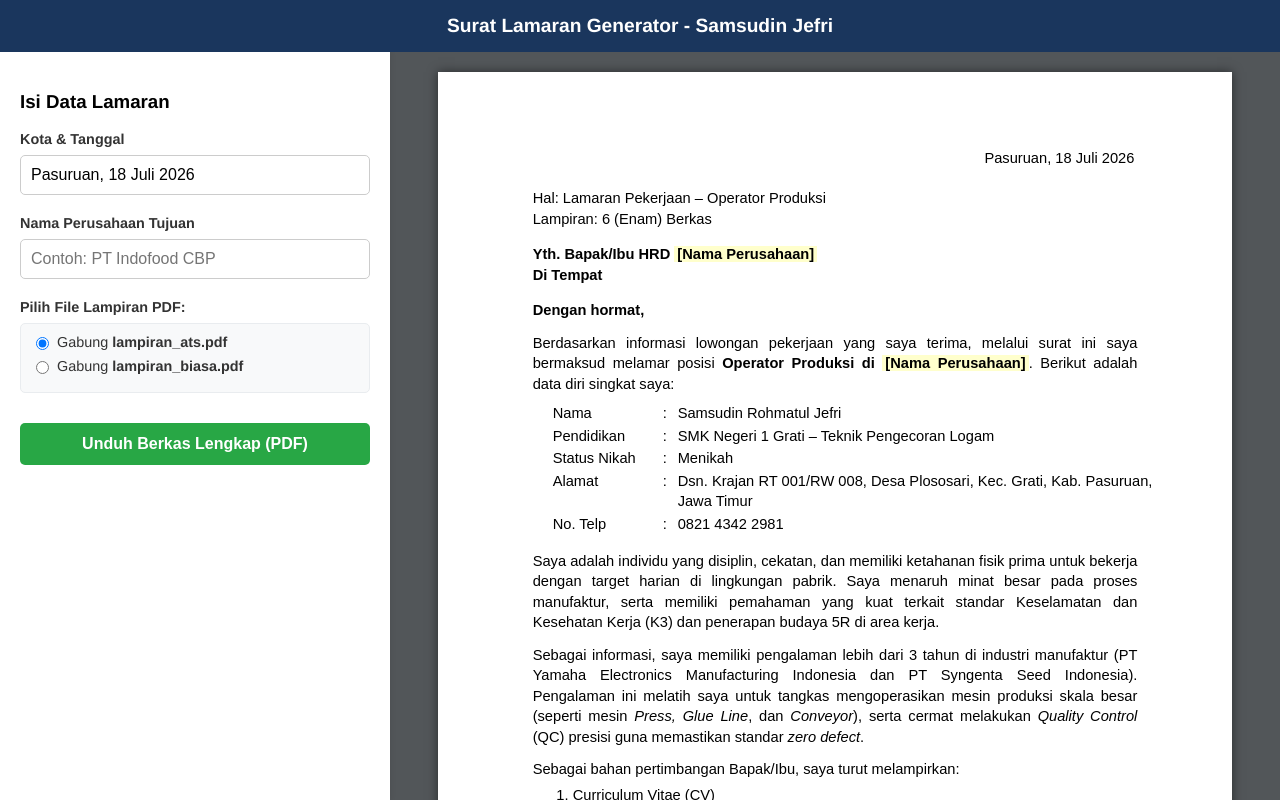
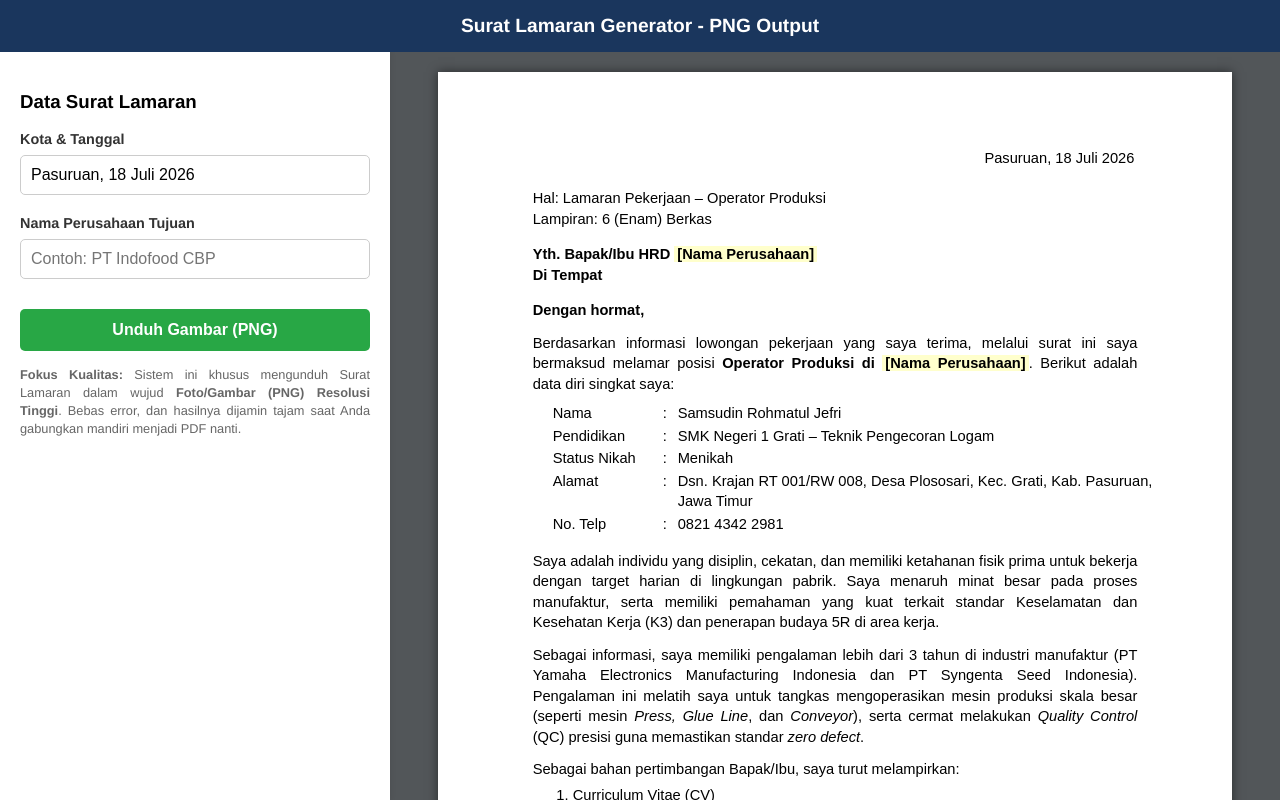
Before and after one commit to RumahDigitalProject/Susanto-Rose, a plain HTML site: page index.html in a window 1280 px wide. Drawn offline with nearby package versions, Linux system fonts and the light colour scheme.

Commit message:
Update index.html

```diff
--- a/index.html
+++ b/index.html
@@ -3,10 +3,10 @@
 <head>
     <meta charset="UTF-8">
     <meta name="viewport" content="width=device-width, initial-scale=1.0">
-    <title>Auto-Generate Lamaran & CV | Samsudin Jefri</title>
+    <title>Surat Lamaran Generator | Samsudin Jefri</title>
 
-    <script src="https://cdnjs.cloudflare.com/ajax/libs/html2pdf.js/0.10.1/html2pdf.bundle.min.js"></script>
-    <script src="https://unpkg.com/pdf-lib@1.17.1/dist/pdf-lib.min.js"></script>
+    <!-- Library Khusus Untuk Memotret HTML Menjadi Gambar (PNG) -->
+    <script src="https://cdnjs.cloudflare.com/ajax/libs/html2canvas/1.4.1/html2canvas.min.js"></script>
 
     <style>
         :root {
@@ -53,15 +53,11 @@
             background-color: #525659;
         }
 
+        /* --- Form Styles --- */
         .form-group { margin-bottom: 20px; }
         label { display: block; margin-bottom: 8px; font-weight: 600; color: #333; font-size: 0.9rem; }
         input[type="text"] { width: 100%; padding: 10px; border: 1px solid #ccc; border-radius: 5px; font-size: 1rem; box-sizing: border-box; }
         input[type="text"]:focus { border-color: var(--primary); outline: none; }
-
-        .radio-group { background: #f8f9fa; padding: 10px; border-radius: 5px; border: 1px solid #e9ecef; }
-        .radio-item { margin-bottom: 8px; display: flex; align-items: center; }
-        .radio-item input { margin-right: 8px; cursor: pointer; }
-        .radio-item label { margin-bottom: 0; font-weight: normal; cursor: pointer; }
 
         .btn-download {
             background-color: #28a745;
@@ -76,10 +72,11 @@
             transition: background 0.3s;
             margin-top: 10px;
         }
+        .btn-download:hover { background-color: #218838; }
         .btn-download:disabled { background-color: #6c757d; cursor: not-allowed; }
-        .info-text { font-size: 0.8rem; color: #666; margin-top: 15px; text-align: justify; }
+        .info-text { font-size: 0.8rem; color: #666; margin-top: 15px; text-align: justify; line-height: 1.4; }
 
-        /* KERTAS SURAT LAMARAN */
+        /* --- KERTAS SURAT LAMARAN (UKURAN A4 PATEN) --- */
         .a4-paper {
             width: 210mm;
             height: 297mm;
@@ -92,8 +89,11 @@
             line-height: 1.4;
             color: #000;
             text-align: justify;
+            /* Flex-shrink 0 agar tidak mengkerut di layar kecil */
+            flex-shrink: 0;
         }
 
+        /* --- CSS Isi Surat --- */
         .right-align { text-align: right; margin-bottom: 20px; }
         .no-margin { margin: 0; }
         .mb-3 { margin-bottom: 15px; }
@@ -106,13 +106,14 @@
         li { margin-bottom: 2px; }
         .ttd { margin-top: 25px; }
         .nama-ttd { font-weight: bold; margin-top: 60px; }
+
         .highlight { background-color: #ffffcc; transition: 0.3s; padding: 0 3px;}
 
-        /* Responsive HP */
+        /* --- Tampilan Skala di Layar HP --- */
         @media (max-width: 768px) {
             .container { flex-direction: column; }
             .form-panel { width: 100%; border-bottom: 1px solid #ccc; }
-            .a4-paper {
+            .mobile-scale {
                 transform: scale(0.5);
                 transform-origin: top center;
                 margin-bottom: -150%;
@@ -122,12 +123,12 @@
 </head>
 <body>
 
-    <div class="navbar">Surat Lamaran Generator - Samsudin Jefri</div>
+    <div class="navbar">Surat Lamaran Generator - PNG Output</div>
 
     <div class="container">
         <!-- FORM PANEL KIRI -->
         <div class="form-panel">
-            <h3>Isi Data Lamaran</h3>
+            <h3>Data Surat Lamaran</h3>
 
             <div class="form-group">
                 <label>Kota & Tanggal</label>
@@ -139,28 +140,16 @@
                 <input type="text" id="inputPT" placeholder="Contoh: PT Indofood CBP" onkeyup="updatePreview()">
             </div>
 
-            <div class="form-group">
-                <label>Pilih File Lampiran PDF:</label>
-                <div class="radio-group">
-                    <div class="radio-item">
-                        <input type="radio" id="cv-ats" name="cvType" value="ats" checked>
-                        <label for="cv-ats">Gabung <b>lampiran_ats.pdf</b></label>
-                    </div>
-                    <div class="radio-item">
-                        <input type="radio" id="cv-biasa" name="cvType" value="biasa">
-                        <label for="cv-biasa">Gabung <b>lampiran_biasa.pdf</b></label>
-                    </div>
-                </div>
-            </div>
+            <button class="btn-download" id="btnDownload" onclick="downloadPNG()">Unduh Gambar (PNG)</button>
 
-            <button class="btn-download" id="btnDownload" onclick="generateAndMergePDF()">Unduh Berkas Lengkap (PDF)</button>
+            <p class="info-text"><b>Fokus Kualitas:</b> Sistem ini khusus mengunduh Surat Lamaran dalam wujud <b>Foto/Gambar (PNG) Resolusi Tinggi</b>. Bebas error, dan hasilnya dijamin tajam saat Anda gabungkan mandiri menjadi PDF nanti.</p>
         </div>
 
         <!-- PREVIEW PANEL KANAN -->
         <div class="preview-panel">
 
-            <!-- HALAMAN 1: SURAT LAMARAN -->
-            <div class="a4-paper" id="hal-surat">
+            <!-- HALAMAN SURAT LAMARAN (WADAH UTAMA) -->
+            <div class="a4-paper mobile-scale" id="hal-surat">
                 <div class="right-align highlight" id="preview-kota">Pasuruan, ............................</div>
 
                 <div class="mb-3">
@@ -211,6 +200,7 @@
     </div>
 
     <script>
+        // Set tanggal otomatis saat dibuka
         window.onload = function() {
             const months = ["Januari", "Februari", "Maret", "April", "Mei", "Juni", "Juli", "Agustus", "September", "Oktober", "November", "Desember"];
             const today = new Date();
@@ -220,6 +210,7 @@
             updatePreview();
         };
 
+        // Update teks
         function updatePreview() {
             let kota = document.getElementById('inputKota').value;
             let pt = document.getElementById('inputPT').value;
@@ -232,90 +223,60 @@
             prevPT.innerText = pt ? pt : "[Nama Perusahaan]";
             prevPT2.innerText = pt ? pt : "[Nama Perusahaan]";
 
+            // Warna peringatan kuning
             prevKota.style.backgroundColor = kota ? "transparent" : "#ffffcc";
             prevPT.style.backgroundColor = pt ? "transparent" : "#ffffcc";
             prevPT2.style.backgroundColor = pt ? "transparent" : "#ffffcc";
         }
 
-        async function generateAndMergePDF() {
+        // FUNGSI MENGUNDUH GAMBAR PNG HIGH RESOLUTION
+        async function downloadPNG() {
             const btn = document.getElementById('btnDownload');
-            btn.innerText = "Menggabungkan Dokumen...";
+            const surat = document.getElementById('hal-surat');
+
+            // 1. Ubah tombol dan matikan highlight kuning sementara
+            btn.innerText = "Memproses Gambar...";
             btn.disabled = true;
+            document.querySelectorAll('.highlight').forEach(el => el.style.backgroundColor = 'transparent');
 
-            const highlights = document.querySelectorAll('.highlight');
-            highlights.forEach(el => el.style.backgroundColor = 'transparent');
+            // 2. Matikan paksa skala (kembalikan ke ukuran raksasa A4 agar hasil foto tidak buram)
+            surat.classList.remove('mobile-scale');
 
-            try {
-                // TAHAP 1: DUPLIKASI SURAT UNTUK MENGHINDARI BUG LAYAR HP
-                const originalSurat = document.getElementById('hal-surat');
-                const clonedSurat = originalSurat.cloneNode(true);
+            // 3. Jeda sedikit agar layar sempat merender ukuran aslinya
+            setTimeout(async () => {
+                try {
+                    // 4. Potret halaman menjadi Canvas (Skala 3 = Kualitas Sangat Tajam/HD)
+                    const canvas = await html2canvas(surat, {
+                        scale: 3,
+                        useCORS: true,
+                        backgroundColor: '#ffffff'
+                    });
 
-                // Posisikan kloningan di luar layar dengan ukuran A4 asli agar terfoto 100% sempurna
-                clonedSurat.style.position = 'fixed';
-                clonedSurat.style.top = '0';
-                clonedSurat.style.left = '0';
-                clonedSurat.style.zIndex = '-9999';
-                clonedSurat.style.transform = 'none'; // Matikan pengecilan skala
-                document.body.appendChild(clonedSurat);
+                    // 5. Ubah Canvas menjadi Data File PNG
+                    const imgData = canvas.toDataURL('image/png');
 
-                // Proses pembuatan PDF Surat Lamaran ke Blob ArrayBuffer
-                const opt = {
-                    margin: 0,
-                    image: { type: 'jpeg', quality: 1 },
-                    html2canvas: { scale: 2, useCORS: true, scrollY: 0 },
-                    jsPDF: { unit: 'mm', format: 'a4', orientation: 'portrait' }
-                };
+                    // 6. Nama File Otomatis
+                    let ptName = document.getElementById('inputPT').value || 'Perusahaan';
+                    let fileName = 'Surat_Lamaran_Samsudin_' + ptName.replace(/ /g, '_') + '.png';
 
-                const suratPdfBlob = await html2pdf().set(opt).from(clonedSurat).output('blob');
-                const suratPdfBytes = await suratPdfBlob.arrayBuffer();
+                    // 7. Proses Download Otomatis
+                    const link = document.createElement('a');
+                    link.href = imgData;
+                    link.download = fileName;
+                    document.body.appendChild(link);
+                    link.click();
+                    document.body.removeChild(link);
 
-                // Hapus surat kloningan setelah selesai difoto
-                document.body.removeChild(clonedSurat);
-
-                // TAHAP 2: AMBIL PDF LAMPIRAN DARI GITHUB
-                let pilihanCV = document.querySelector('input[name="cvType"]:checked').value;
-                let namaFileLampiran = (pilihanCV === 'ats') ? 'lampiran_ats.pdf' : 'lampiran_biasa.pdf';
-
-                const response = await fetch(namaFileLampiran);
-                if (!response.ok) {
-                    throw new Error("File PDF " + namaFileLampiran + " tidak ditemukan di GitHub!");
+                } catch (error) {
+                    alert("Gagal mengunduh gambar. Pastikan internet lancar.");
+                } finally {
+                    // 8. Kembalikan semua ke posisi semula
+                    surat.classList.add('mobile-scale');
+                    btn.innerText = "Unduh Gambar (PNG)";
+                    btn.disabled = false;
+                    updatePreview(); // Kembalikan warna kuning jika field kosong
                 }
-                const lampiranPdfBytes = await response.arrayBuffer();
-
-                // TAHAP 3: GABUNGKAN SURAT + LAMPIRAN
-                const { PDFDocument } = PDFLib;
-                const pdfFinal = await PDFDocument.load(suratPdfBytes);
-                const pdfLampiran = await PDFDocument.load(lampiranPdfBytes);
-
-                const copiedPages = await pdfFinal.copyPages(pdfLampiran, pdfLampiran.getPageIndices());
-                copiedPages.forEach((page) => pdfFinal.addPage(page));
-
-                // TAHAP 4: DOWNLOAD OTOMATIS
-                const mergedPdfBytes = await pdfFinal.save();
-                const blob = new Blob([mergedPdfBytes], { type: 'application/pdf' });
-                const url = URL.createObjectURL(blob);
-
-                let ptName = document.getElementById('inputPT').value;
-                let finalName = ptName ? 'Berkas_Lamaran_Samsudin_' + ptName.replace(/ /g, '_') + '.pdf' : 'Berkas_Lamaran_Samsudin.pdf';
-
-                const a = document.createElement('a');
-                a.href = url;
-                a.download = finalName;
-                document.body.appendChild(a);
-                a.click();
-                document.body.removeChild(a);
-                URL.revokeObjectURL(url);
-
-                btn.innerText = "Unduh Berkas Lengkap (PDF)";
-                btn.disabled = false;
-                updatePreview();
-
-            } catch (error) {
-                alert("GAGAL: " + error.message);
-                btn.innerText = "Unduh Berkas Lengkap (PDF)";
-                btn.disabled = false;
-                updatePreview();
-            }
+            }, 100);
         }
     </script>
 </body>
```
